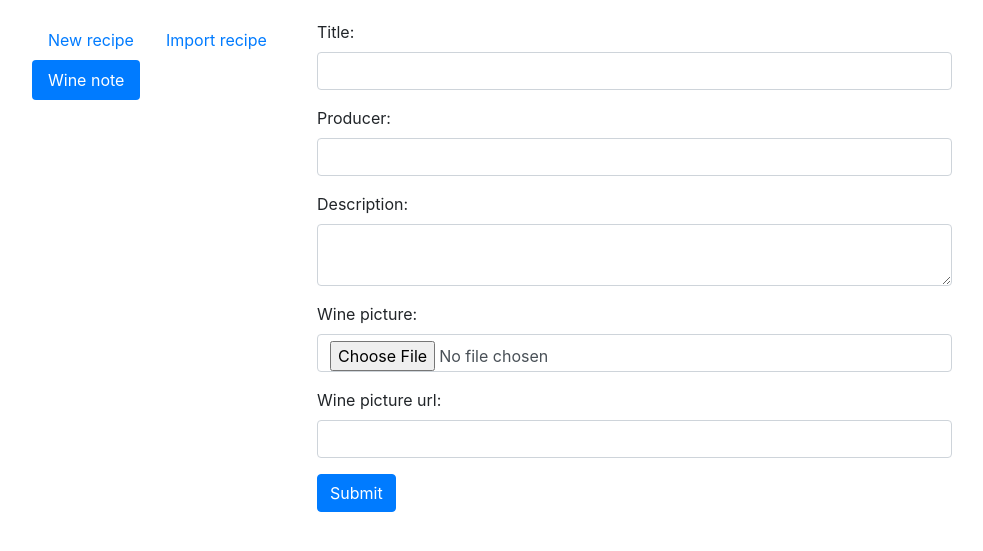
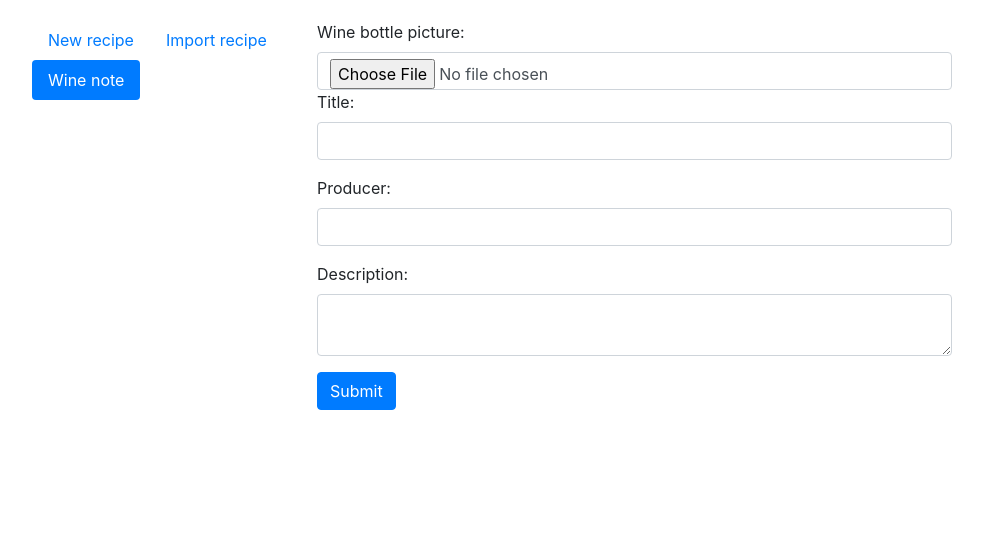
Before and after one commit to drmatthews/recipebox, a Django app: page /dashboard/ in a window 1280 px wide, after a click on "Wine note". Shown: the part 136-687 px from the top of the page, without its empty margins (53-1036 px from the left). Run offline with Django 3.2, Linux system fonts and the light colour scheme; the visitor is signed in with stand-in values (Sample User, id 1); parts of the project's set-up code (start-up, migrations or seed data) failed here and were passed over; some libraries are stand-ins or nearby versions.

Commit message:
form submission working

```diff
--- a/recipebox/templates/dash.html
+++ b/recipebox/templates/dash.html
@@ -74,9 +74,23 @@
           </form>
         </div>
         <div class="tab-pane fade" id="wine-note" role="tabpanel">
+          <label for="id_wine_picture">Wine bottle picture:</label>
+          <input id="id_wine_picture" class="form-control" type="file" name="id_wine_picture">
           <form action="{% url 'new_wine' %}" method='post' enctype="multipart/form-data">{% csrf_token %}
               <div class="form-group">
-                  {{ wine_form.as_p }}
+              {% for field in wine_form %}
+                  {{ field.errors }}
+                  {% if field.label_tag == wine_form.wine_picture_url.label_tag %}
+                      {{ field.as_hidden }}
+                  {% else %}
+                      <div class="form-group">
+                          {{ field.label_tag }} {{ field }}
+                      </div>
+                  {% endif %}
+                  {% if field.help_text %}
+                  {{ field.help_text|safe }}
+                  {% endif %}
+              {% endfor %}
               </div>
               <button type="submit" class="btn btn-primary">Submit</button>
           </form>
--- a/recipebox/templates/wines/winenotes.html
+++ b/recipebox/templates/wines/winenotes.html
@@ -15,10 +15,10 @@
 	    		<div class="card-block">
 	    			<h5 class="card-title">{{ wine.title }}</h5>
 	    		</div>
-			    {% if wine.picture %}
-					<a href="{% url 'show_winenote' wine.id %}"><img src="{{ wine.picture.url }}" class="card-img preview"></a>
+			    {% if wine.wine_picture_url %}
+					<a href="{% url 'show_wine' wine.id %}"><img src="{{ wine.wine_picture_url }}" class="card-img preview"></a>
 				{% else %}
-					<a href="{% url 'show_winenote' wine.id %}"><img src="http://placehold.it/200x150?text=No+image" class="card-img"></a>
+					<a href="{% url 'show_wine' wine.id %}"><img src="http://placehold.it/200x150?text=No+image" class="card-img"></a>
 				{% endif %}
 				<div class="card-block">
 		        	<a class="btn btn-warning btn-sm" href="{% url 'edit_wine' wine.id %}">Edit</a>
--- a/recipebox/wines/models.py
+++ b/recipebox/wines/models.py
@@ -8,5 +8,4 @@ class WineNote(models.Model):
     title = models.CharField(max_length=200)
     producer = models.CharField(max_length=200)
     description = models.TextField(blank=True)
-    wine_picture = models.ImageField(upload_to="wine_pictures",blank=True, null=True) #remember to bind to form
     wine_picture_url = models.CharField(blank=True,max_length=500)
--- a/recipebox/wines/urls.py
+++ b/recipebox/wines/urls.py
@@ -1,4 +1,5 @@
 from __future__ import absolute_import
+
 from django.conf.urls import url
 from django.contrib.auth.views import login, logout
 
@@ -8,6 +9,6 @@ urlpatterns = [
     url(r'^$', views.wine_list, name='wines'),
     url(r'^new-note/$', views.wine_create, name='new_wine'),
     url(r'^edit-note/(?P<wine_id>[0-9]+)/$', views.wine_update, name='edit_wine'),
-    url(r'^delete-delete/(?P<wine_id>[0-9]+)/$', views.wine_delete, name='delete_wine'),
-    url(r'^note/(?P<wine_id>[0-9]+)/$', views.wine_show, name='show_wine'),
+    url(r'^delete-note/(?P<wine_id>[0-9]+)/$', views.wine_delete, name='delete_wine'),
+    url(r'^(?P<wine_id>[0-9]+)/$', views.wine_show, name='show_wine'),
 ]
--- a/recipebox/wines/views.py
+++ b/recipebox/wines/views.py
@@ -43,7 +43,7 @@ def wine_create(request, template_name='wines/wine_form.html'):
     if request.POST:
         wine_form = WineNoteForm(request.POST, instance=wine)
         if wine_form.is_valid():
-            wine.wine_picture.url = wine_form.cleaned_data['wine_picture_url']
+            wine.wine_picture_url = wine_form.cleaned_data['wine_picture_url']
             wine.save()
             return redirect('wines')
     else:
```
